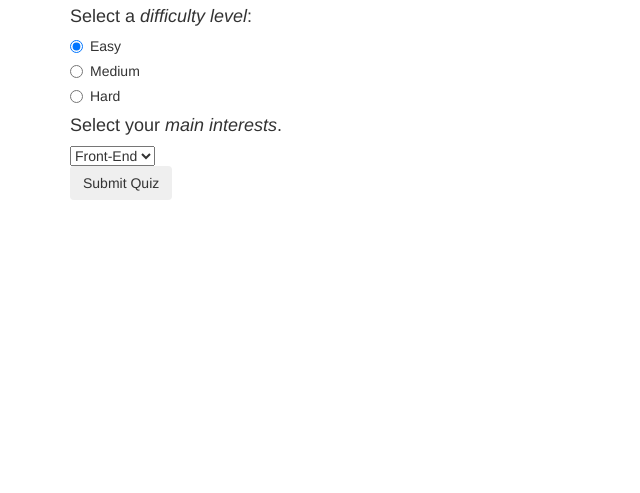
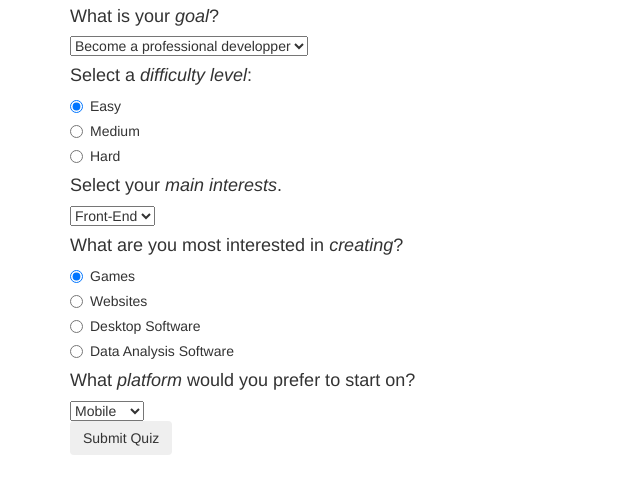
Before and after one commit to jhvozdovich/language-suggester, a plain HTML site: page index.html in a window 1280 px wide. Both pictures are taken after a click on the element "Take the Quiz and Find Out!". Shown: the part 63-556 px from the top of the page, without its empty margins (0-640 px from the left). Drawn offline with Linux system fonts and the light colour scheme.

Commit message:
add additional questions to html and js

```diff
--- a/index.html
+++ b/index.html
@@ -26,6 +26,17 @@
         <h1>Quiz Time!</h1>
         <form id="responses">
           <div class="question">
+            <h4>What is your <em>goal</em>?</h4>
+            <select id="goal">
+              <option value="developper">Become a professional developper</option>
+              <option value="startup">Run a startup</option>
+              <option value="maker">To make new things</option>
+            </select>
+
+          </div>
+
+
+          <div class="question">
             <h4>Select a <em>difficulty level</em>:</h4>
             <div class="radio">
               <label>
@@ -53,6 +64,43 @@
               <option>Front-End</option>
               <option>Back-End</option>
               <option>Both</option>
+            </select>
+          </div>
+
+          <div class="question">
+            <h4>What are you most interested in <em>creating</em>?</h4>
+            <div class="radio">
+              <label>
+                <input type="radio" name="project" value="games" checked>
+                Games
+              </label>
+            </div>
+            <div class="radio">
+              <label>
+                <input type="radio" name="project" value="websites">
+                Websites
+              </label>
+            </div>
+            <div class="radio">
+              <label>
+                <input type="radio" name="project" value="desktop">
+                  Desktop Software
+              </label>
+            </div>
+            <div class="radio">
+              <label>
+                <input type="radio" name="project" value="data">
+                  Data Analysis Software
+              </label>
+            </div>
+          </div>
+
+          <div class="question">
+            <h4>What <em>platform</em> would you prefer to start on?</h4>
+            <select id="platform">
+              <option>Mobile</option>
+              <option>Web</option>
+              <option>Desktop</option>
             </select>
           </div>
 
@@ -217,4 +265,5 @@ https://dev.to/selawsky/top-5-popular-programming-languages-to-learn-1gij
 https://www.pluralsight.com/blog/software-development/everything-you-need-to-know-about-c-
 https://data-flair.training/blogs/advantages-disadvantages-javascript/
 https://www.guru99.com/java-vs-c-sharp-key-difference.html#11
+http://www.bestprogramminglanguagefor.me/
 -->
--- a/js/scripts.js
+++ b/js/scripts.js
@@ -10,20 +10,25 @@ $(document).ready(function() {
   $("form#responses").submit(function(event){
     event.preventDefault();
 
+    var goal = $("#goal").val();
     var difficulty = $("input:radio[name=difficulty]:checked").val();
     var interest = $("#interest").val();
+    var project = $("input:radio[name=projct]:checked").val();
+    var platform = $("#platform").val();
 
-    if ((difficulty === "easy") && (interest === "Back-End" || interest === "Both")) {
+    if ((difficulty === "easy") && (interest !== "Front-End") || (project === "data") || (platform === "Desktop")) {
       $(".quiz").hide();
       $("#python").show();
-    } else if ((difficulty === "easy" || difficulty === "medium") && (interest === "Front-End" || interest === "Both")) {
+    } else if ((difficulty !== "hard") && (interest === "Front-End" || interest === "Both") || (project === "websites") || (platform === "Web")) {
       $(".quiz").hide();
       $("#javascript").show();
-    } else if ((difficulty === "hard") ) {
+    } else if ((goal !== "maker") && (difficulty === "hard") || (project === "games" || project === "desktop") || (platform !== "Web")) {
       $(".quiz").hide();
       $("#csharp").show();
     } else {
-      alert("Please complete the quiz!")
+      $(".quiz").hide();
+      alert("Wow you have some diverse tastes! We're not sure where to place you. Here are all of our options!")
+      $(".results").show();
     }
   })
 })
```
